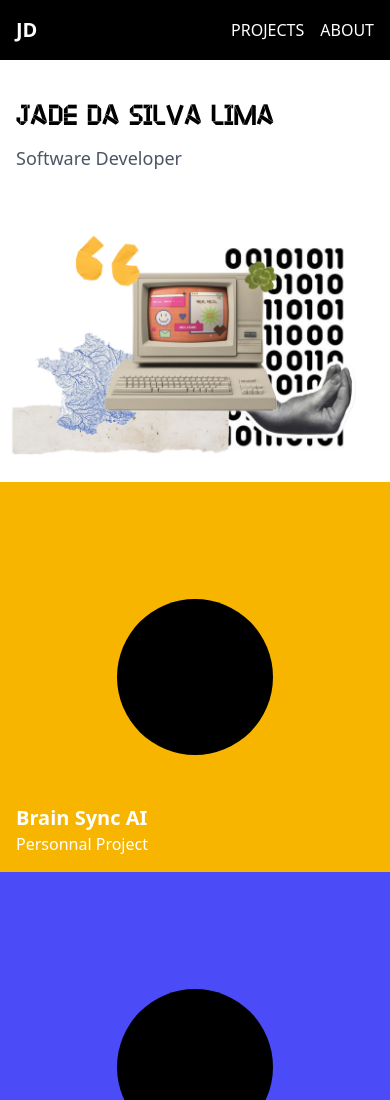
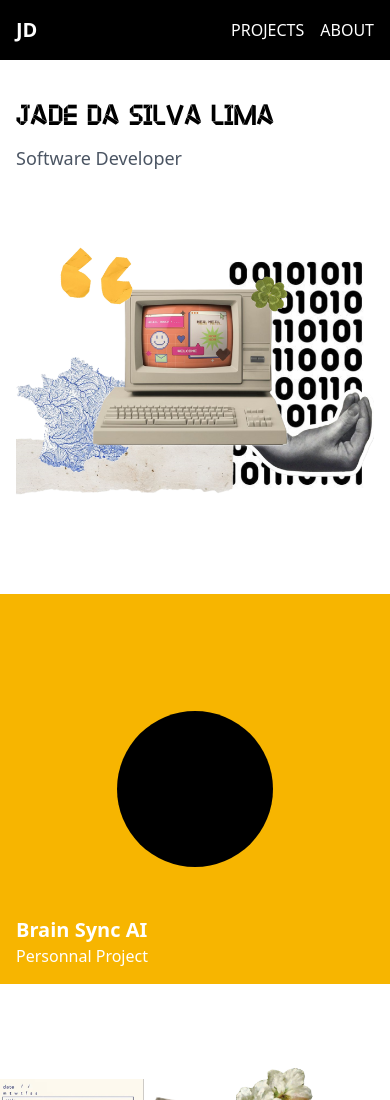
Before and after one commit to jdasilvalima/portfolio, a Nuxt app: page / in a window 390 px wide. Shown: the top 1100 px of the page. Built offline with nearby package versions, Linux system fonts and the light colour scheme.

Commit message:
improved mobile version for main page

```diff
--- a/pages/index.vue
+++ b/pages/index.vue
@@ -1,13 +1,64 @@
 <template>
   <div class="flex flex-col sm:flex-row flex-grow pt-[60px]">
-    <!-- Left Side -->
-    <div class="w-full sm:w-1/2 h-[calc(100vh-50vh)] sm:h-[calc(100vh-60px)] sm:overflow-hidden flex flex-col">
-      <!-- Developer Info -->
-      <div class="h-1/3 p-4 sm:p-8 flex flex-col mt-6">
+    <!-- Developer Info and Default Image (Mobile) -->
+    <div class="w-full p-4 sm:p-8 flex flex-col mt-6 sm:hidden">
       <h2 class="text-3xl sm:text-5xl mb-2 name">
         JADE DA SILVA LIMA
       </h2>
-        <p class="text-lg sm:text-2xl text-gray-600">
+      <p class="text-lg sm:text-2xl text-gray-600 mb-4">
+        Software Developer
+      </p>
+      <div class="w-full aspect-square mb-8">
+        <img
+          src="/img/main/default.png"
+          alt="Default Project Image"
+          class="w-full h-full object-cover"
+        >
+      </div>
+    </div>
+
+    <!-- Mobile Project List -->
+    <div class="w-full sm:hidden">
+      <div
+        v-for="project in projects"
+        :key="project.id"
+        class="project-container relative"
+      >
+        <div class="sticky top-0 z-10 w-full aspect-square">
+          <NuxtLink
+            :to="`/project/${project.id}`"
+            class="w-full h-full relative cursor-pointer block"
+            :style="{ backgroundColor: project.color }"
+          >
+            <div class="absolute inset-0 flex items-center justify-center">
+              <div class="w-2/5 h-2/5 rounded-full bg-black flex items-center justify-center overflow-hidden" />
+            </div>
+            <div class="absolute bottom-4 left-4 text-white flex flex-col">
+              <span class="text-xl font-semibold">{{ project.name }}</span>
+              <span>{{ project.type }}</span>
+            </div>
+          </NuxtLink>
+        </div>
+        <div class="w-full aspect-square mt-4">
+          <img
+            :src="project.mainImage || '/img/main/default.png'"
+            :alt="project.name"
+            class="w-full h-full object-cover"
+          >
+        </div>
+      </div>
+    </div>
+
+    <!-- Desktop Layout -->
+    <div class="hidden sm:flex sm:flex-row w-full">
+      <!-- Left Side -->
+      <div class="w-1/2 h-[calc(100vh-60px)] overflow-hidden flex flex-col">
+        <!-- Developer Info -->
+        <div class="h-1/3 p-8 flex flex-col">
+          <h2 class="text-5xl mb-2 name">
+            JADE DA SILVA LIMA
+          </h2>
+          <p class="text-2xl text-gray-600">
             Software Developer
           </p>
         </div>
@@ -22,32 +73,27 @@
       </div>
 
       <!-- Right Side - Project Squares -->
-    <div class="w-full sm:w-1/2 sm:h-[calc(100vh-60px)] sm:overflow-y-auto flex flex-wrap">
+      <div class="w-1/2 h-[calc(100vh-60px)] overflow-y-auto flex flex-wrap">
         <NuxtLink
           v-for="project in projects"
           :key="project.id"
           :to="`/project/${project.id}`"
-        class="w-full sm:w-1/2 aspect-square relative cursor-pointer group"
+          class="w-1/2 aspect-square relative cursor-pointer group"
           :style="{ backgroundColor: project.color }"
           @mouseover="currentProject = project"
           @mouseleave="currentProject = null"
         >
           <div
-          class="absolute inset-0 flex items-center justify-center"
-          :class="{ 'sm:group-hover:bg-black/10': true }"
+            class="absolute inset-0 flex items-center justify-center group-hover:bg-black/10"
           >
             <div
-            class="w-2/5 h-2/5 rounded-full transition-all duration-300 flex items-center justify-center overflow-hidden"
-            :class="{ 'sm:group-hover:bg-white': true, 'bg-black': true }"
+              class="w-2/5 h-2/5 rounded-full transition-all duration-300 flex items-center justify-center overflow-hidden bg-black group-hover:bg-white"
             />
           </div>
           <div
-          class="absolute bottom-4 left-4 text-white transition-opacity duration-300 flex flex-col"
-          :class="{
-            'opacity-100 sm:opacity-0 sm:group-hover:opacity-100': true,
-          }"
+            class="absolute bottom-4 left-4 text-white transition-opacity duration-300 flex flex-col opacity-0 group-hover:opacity-100"
           >
-          <span class="text-xl sm:text-2xl font-semibold">
+            <span class="text-2xl font-semibold">
               {{ project.name }}
             </span>
             <span>
@@ -55,6 +101,7 @@
             </span>
           </div>
         </NuxtLink>
+      </div>
     </div>
   </div>
 </template>
@@ -67,15 +114,9 @@ const projects = ref(projectsData)
 const currentProject = ref(null)
 </script>
 
-<style>
+<style scoped>
 .name {
   font-family: 'PaperworkBlack', sans-serif;
-}
-
-@media (max-width: 639px) {
-  body {
-    overflow-y: auto;
-  }
 }
 
 @media (min-width: 640px) {
```
Also changed, not shown: 1 other file (tests, documents, lock files or other folders). Lines whose indentation alone changed are shown as unchanged.
